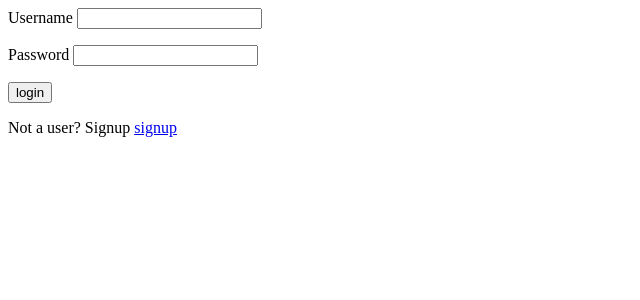
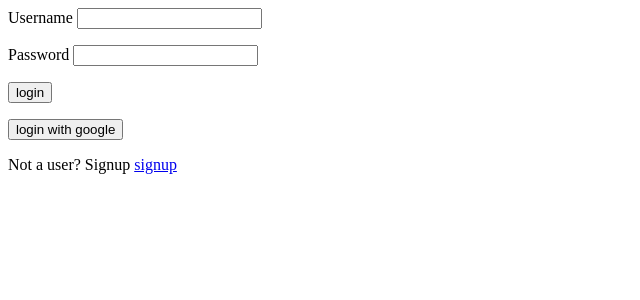
Before and after one commit to arshhh/flask_project, a Flask app: page / in a window 1280 px wide. Shown: the top 300 px of the page, without its empty margins (0-640 px from the left). Run offline with Flask 2, Linux system fonts and the light colour scheme.

Commit message:
directory structure and google authentication

```diff
--- /dev/null
+++ b/app/routes/google_authentication.py
@@ -0,0 +1,75 @@
+import json
+from flask import Flask, redirect, url_for, session
+from app.instance.config import *
+from app import app
+from flask_oauth import OAuth
+from app.routes import routes
+oauth = OAuth()
+
+google = oauth.remote_app('google',
+                          base_url='https://www.google.com/accounts/',
+                          authorize_url='https://accounts.google.com/o/oauth2/auth',
+                          request_token_url=None,
+                          request_token_params={'scope': 'https://www.googleapis.com/auth/userinfo.email',
+                                                'response_type': 'json'},
+                          access_token_url='https://accounts.google.com/o/oauth2/token',
+                          access_token_method='POST',
+                          access_token_params={'grant_type': 'authorization_code'},
+                          consumer_key=GOOGLE_CLIENT_ID,
+                          consumer_secret=GOOGLE_CLIENT_SECRET)
+
+@app.route('/googleauth', methods=['GET','POST'])
+def googleauth():
+    access_token = session.get('access_token')
+    if access_token is None:
+        return redirect(url_for('googlelogin'))
+
+    access_token = access_token[0]
+    from urllib.request import Request, urlopen, URLError
+
+    headers = {'Authorization': 'OAuth '+access_token}
+    req = Request('https://www.googleapis.com/oauth2/v1/userinfo',
+                  None, headers)
+    try:
+        res = urlopen(req)
+
+    except URLError as e:
+        if e.code == 401:
+            # Unauthorized - bad token
+            session.pop('access_token', None)
+            return redirect(url_for('googlelogin'))
+        return res.read()
+
+
+    dict_google = json.loads(res.read().decode('utf-8'))
+    if dict_google['verified_email']:
+        session['username']= dict_google['given_name']
+        return redirect(url_for('home_page'))
+    return dict_google
+
+@app.route('/googlelogin')
+def googlelogin():
+    callback=url_for('authorized', _external=True)
+    return google.authorize(callback=callback)
+
+
+
+@app.route(REDIRECT_URI)
+@google.authorized_handler
+def authorized(resp):
+    access_token = resp['access_token']
+    session['access_token'] = access_token, ''
+    return redirect(url_for('googleauth'))
+
+
+@google.tokengetter
+def get_access_token():
+    return session.get('access_token')
+
+
+# def main():
+#     app.run()
+#
+#
+# if __name__ == '__main__':
+#     main()
--- a/run.py
+++ b/app/routes/routes.py
@@ -1,9 +1,6 @@
 from flask import Flask, render_template, request, url_for, redirect, session
 import sqlite3
-
-
-app = Flask(__name__)
-app.secret_key = 'abcdef'
+from app import app
 
 @app.route('/', methods=['GET','POST'])
 def home():
@@ -55,7 +52,3 @@ def signup():
         return redirect(url_for('home'))
     if request.method == 'GET':
         return render_template('signup.html')
-
-
-if __name__ == '__main__':
-    app.run(debug = True, port=5001)
--- a/templates/login.html
+++ b/app/templates/login.html
@@ -4,8 +4,13 @@
          <p>Username <input type = "text" name = "username" required/></p>
          <p>Password <input type ="password" name = "password" required/></p>
          <p><input type = "submit" value = "login" /></p>
+         </form>
+         <form action="{{ url_for('googleauth')}}" method="POST">
+           <p> <input type="submit" value="login with google"> </p>
+         </form>
+         <p>  </p>
          <p>{{ username }}</p>
          <p>Not a user? Signup <a href={{ url_for('signup')}}>signup</a> </p>
-      </form>
+
    </body>
 </html>
--- /dev/null
+++ b/init.py
@@ -0,0 +1 @@
+from app import app
```
Also changed, not shown: app/__init__.py (added, +14 -0 lines), app/instance/config.py (added, +9 -0 lines), app/README.md (renamed from README.md), app/database.db (added), app/static/styles/home_page.css (renamed from static/styles/home_page.css), app/templates/home_page.html (renamed from templates/home_page.html), app/templates/result.html (renamed from templates/result.html), app/templates/signup.html (renamed from templates/signup.html), database.db.
